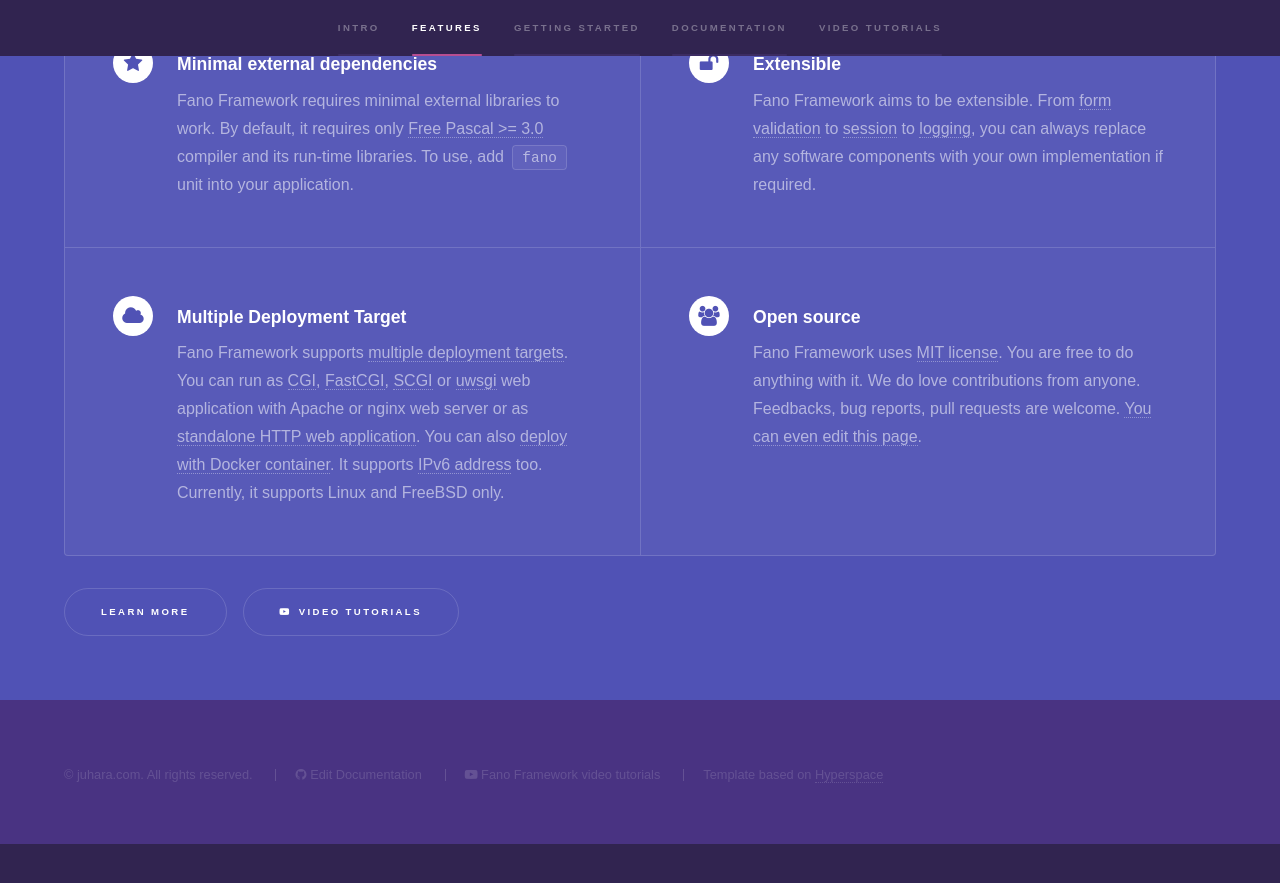
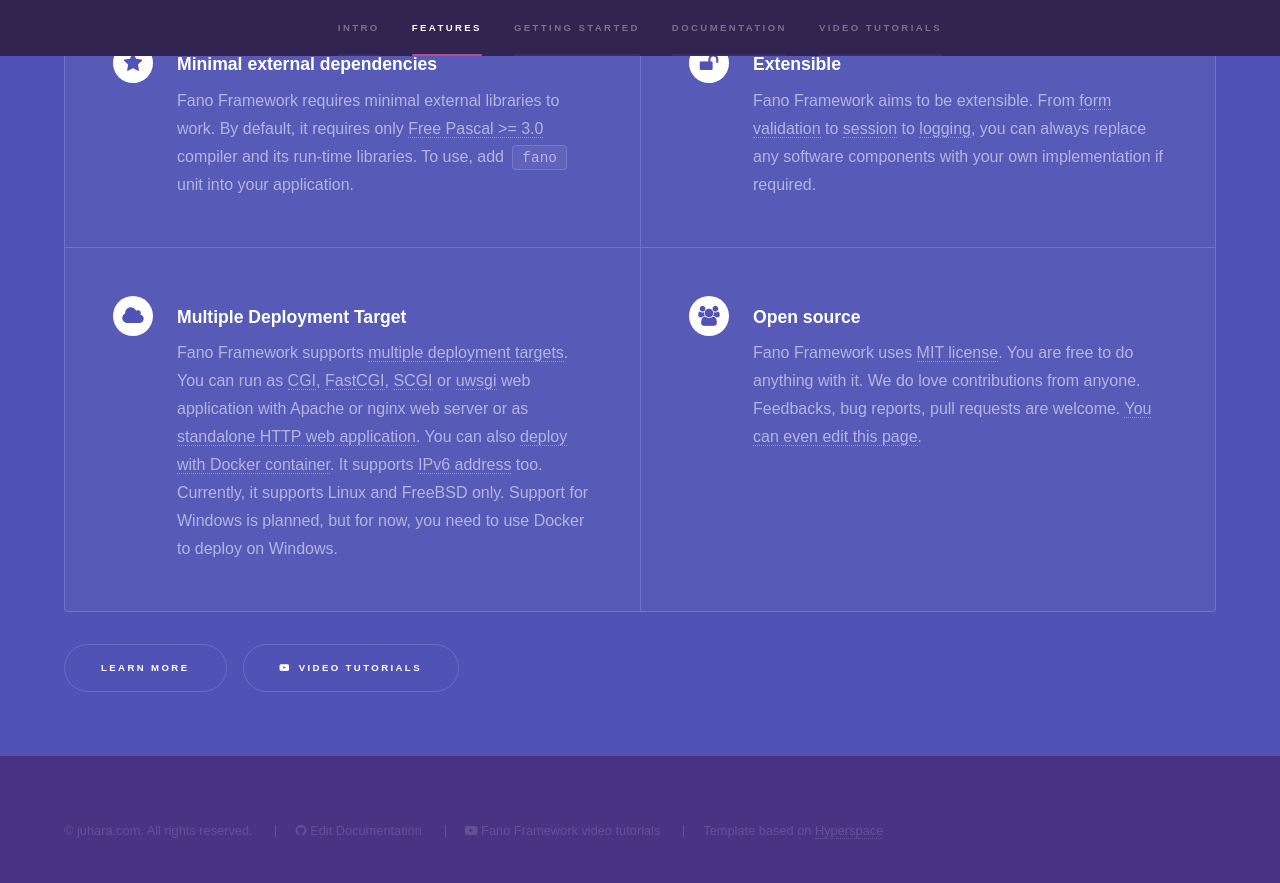
Before and after one commit to fanoframework/fanoframework.github.io, a Jekyll site: the page index.html, which Jekyll copies as it is, in a window 1280 px wide and 900 px high, scrolled down 1606 px. Shown: the top 883 px of the window. Built offline with Jekyll 4.4.1, drawn with Linux system fonts in a browser that asks for light colours; before the commit the page ends 2450 px from its top, so only the background shows below that.

Commit message:
add info regarding Windows support

```diff
--- a/index.html
+++ b/index.html
@@ -130,7 +130,7 @@
                             Apache or nginx web server
                             or as <a href="/deployment/standalone-web-server">standalone HTTP web application</a>.
                             You can also <a href="/deployment/docker">deploy with Docker container</a>. It supports <a href="/working-with-application#use-ipv6-address">IPv6 address</a> too.
-                            Currently, it supports Linux and FreeBSD only.
+                            Currently, it supports Linux and FreeBSD only. Support for Windows is planned, but for now, you need to use Docker to deploy on Windows.
                         </p>
                     </section>
                     <section>
```
